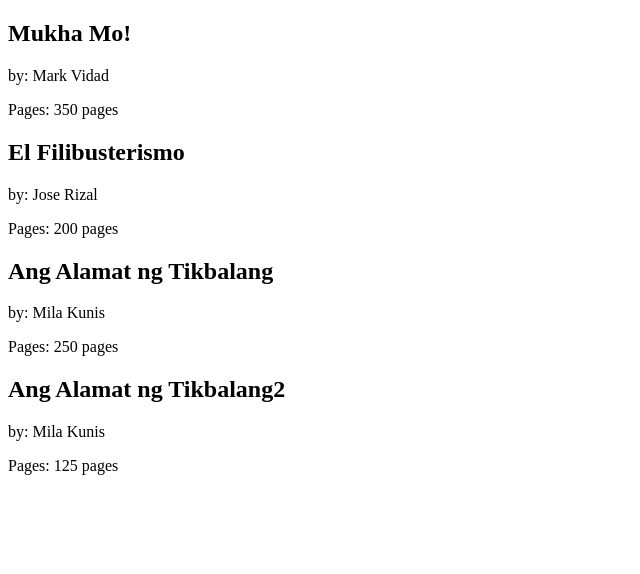
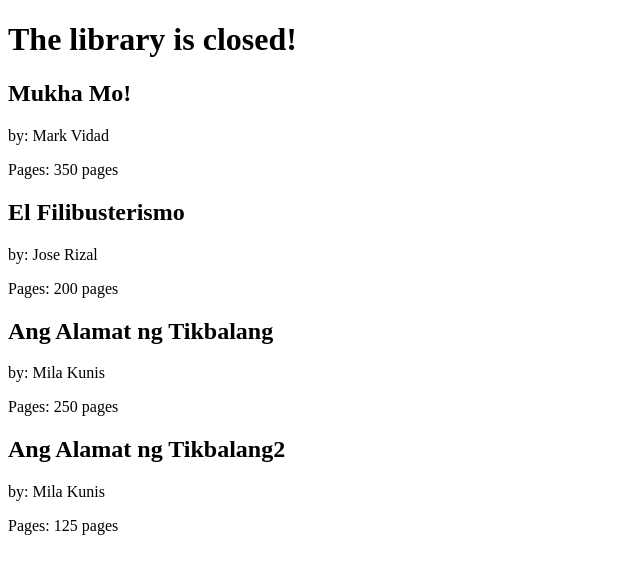
Before and after one commit to markvillavidad/react1, a React (Create React App) app: page / in a window 1280 px wide. Shown: the top 574 px of the page, without its empty margins (0-640 px from the left). Built offline with nearby package versions, Linux system fonts and the light colour scheme.

Commit message:
Chapter 4: Introducing state

```diff
--- a/src/index.js
+++ b/src/index.js
@@ -1,4 +1,4 @@
-import React from 'react';
+import React, {Component} from 'react';
 import {render} from 'react-dom';
 
 let bookList = [
@@ -7,6 +7,7 @@
     {"title" : "Ang Alamat ng Tikbalang", "author" : "Mila Kunis",  "pages": 250},
     {"title" : "Ang Alamat ng Tikbalang2", "author" : "Mila Kunis",  "pages": 125},
 ]
+
 
 const Book = ({title, author, pages}) => {
     return (
@@ -18,9 +19,20 @@
     )
 }
 
-const Library = ({books}) => {
+class Library extends Component {
+    constructor(props) {
+        super(props)
+        this.state = {
+            open: false
+        }
+    }
+
+    render() {
+        console.log(this.state)
+        const { books } = this.props
         return (
             <div>
+                <h1>The library is {this.state.open ? 'open' : 'closed'}! </h1>
                 {books.map( (book, i) =>
                     <Book
                         key={i}
@@ -32,6 +44,9 @@
             </div>
         )
     }
+}
+
+
 
 render(
     <Library books= {bookList}/>,
```
Lines whose indentation alone changed are shown as unchanged.
